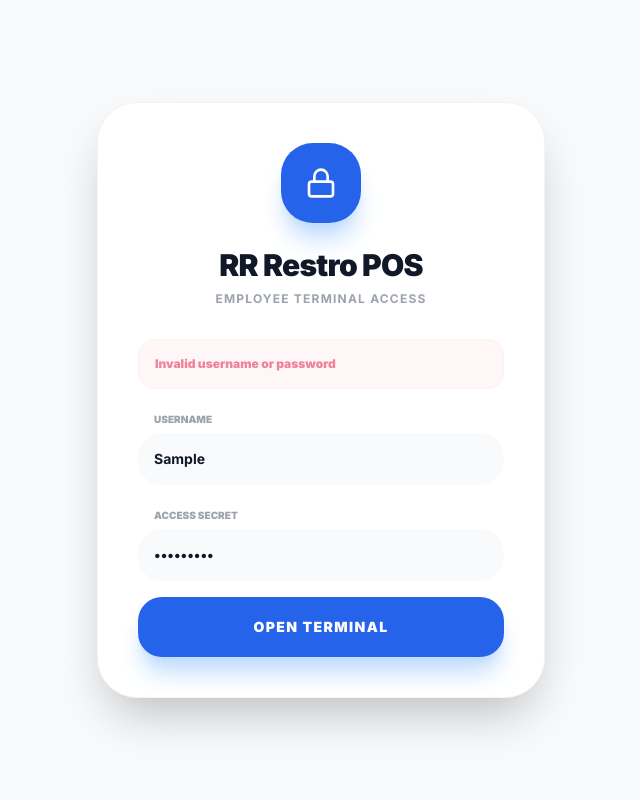
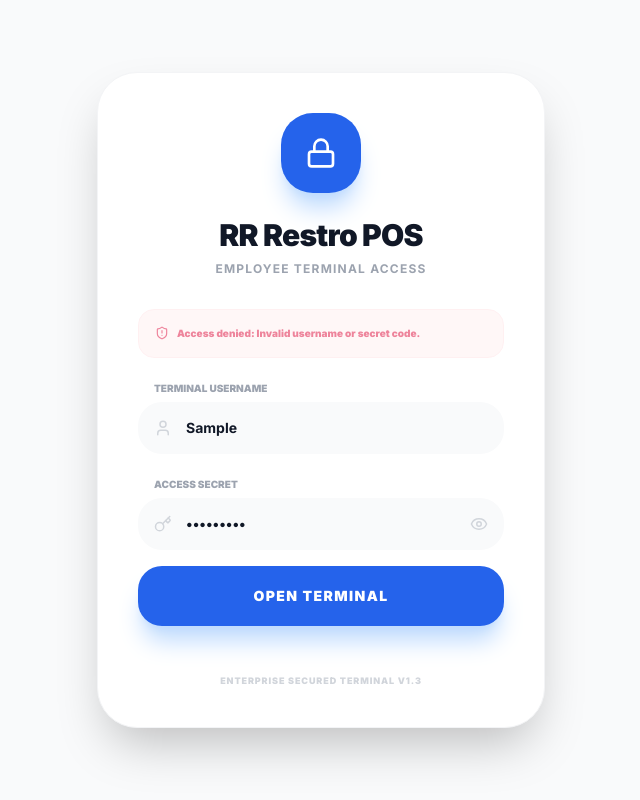
Before and after one commit to mhrabby8/petukerastana, a React (Vite) app: page / in a window 1280 px wide. Both pictures are taken after typing "Sample", "Sample123" into the empty fields and a click on the button "OPEN TERMINAL". Shown: the whole page, without its empty margins (319-959 px from the left). Built offline with nearby package versions, Linux system fonts and the light colour scheme.

Commit message:
Add files via upload

```diff
--- a/App.tsx
+++ b/App.tsx
@@ -218,23 +218,24 @@ const AIDashboardInsights = ({ stats, settings, branches }: any) => {
 const LoginView = ({ onLogin, staff }: any) => {
   const [username, setUsername] = useState('');
   const [password, setPassword] = useState('');
+  const [showPassword, setShowPassword] = useState(false);
   const [error, setError] = useState('');
 
   const handleSubmit = (e: React.FormEvent) => {
     e.preventDefault();
-    // 🔹 STAFF LOGIN FIX START
-    // Bug: Staff login failing due to strict case-sensitive and whitespace-sensitive comparison.
-    // Resolution: Implement robust trimming and case-insensitive check for usernames.
-    // Verification: Admin login (usually lowercase 'admin') remains functional while staff accounts are now reachable.
-    const user = staff.find((u: any) =>
-      u.username.trim().toLowerCase() === username.trim().toLowerCase() &&
-      u.password === password
-    );
-    // 🔹 STAFF LOGIN FIX END
+    const inputUserClean = username.trim().toLowerCase();
+    const inputPassClean = password.trim();
+
+    const user = staff.find((u: any) => {
+      const storedUserClean = u.username.trim().toLowerCase();
+      const storedPassClean = u.password.trim();
+      return storedUserClean === inputUserClean && storedPassClean === inputPassClean;
+    });
+
     if (user) {
       onLogin(user);
     } else {
-      setError('Invalid username or password');
+      setError('Access denied: Invalid username or secret code.');
     }
   };
 
@@ -250,33 +251,57 @@ const LoginView = ({ onLogin, staff }: any) => {
         </div>
 
         <form onSubmit={handleSubmit} className="space-y-4">
-          {error && <div className="p-4 bg-rose-50 border border-rose-100 text-rose-600 text-xs font-black rounded-2xl animate-pulse">{error}</div>}
+          {error && (
+            <div className="p-4 bg-rose-50 border border-rose-100 text-rose-600 text-[10px] font-black rounded-2xl animate-pulse flex items-center gap-2">
+              <ShieldAlert size={14}/> {error}
+            </div>
+          )}
+
           <div className="space-y-1">
-            <label className="text-[10px] font-black text-gray-400 uppercase ml-4">Username</label>
+            <label className="text-[10px] font-black text-gray-400 uppercase ml-4">Terminal Username</label>
+            <div className="relative flex items-center group">
               <input
                 type="text"
-              className="w-full p-4 bg-gray-50 border-none rounded-[1.5rem] font-bold text-sm focus:ring-4 focus:ring-blue-50 outline-none"
-              placeholder="e.g. admin"
+                className="w-full p-4 pl-12 bg-gray-50 border-none rounded-[1.5rem] font-bold text-sm focus:ring-4 focus:ring-blue-50 outline-none transition-all group-focus-within:bg-white"
+                placeholder="e.g. likhon"
                 value={username}
                 onChange={e => setUsername(e.target.value)}
                 required
               />
-          </div>
+              <User className="absolute left-4 text-gray-300 group-focus-within:text-blue-600 transition-colors" size={18} />
+            </div>
+          </div>
+
           <div className="space-y-1">
             <label className="text-[10px] font-black text-gray-400 uppercase ml-4">Access Secret</label>
+            <div className="relative flex items-center group">
               <input
-              type="password"
-              className="w-full p-4 bg-gray-50 border-none rounded-[1.5rem] font-bold text-sm focus:ring-4 focus:ring-blue-50 outline-none"
+                type={showPassword ? "text" : "password"}
+                className="w-full p-4 pl-12 bg-gray-50 border-none rounded-[1.5rem] font-bold text-sm focus:ring-4 focus:ring-blue-50 outline-none transition-all group-focus-within:bg-white"
                 placeholder="••••••••"
                 value={password}
                 onChange={e => setPassword(e.target.value)}
                 required
               />
-          </div>
+              <Key className="absolute left-4 text-gray-300 group-focus-within:text-blue-600 transition-colors" size={18} />
+              <button
+                type="button"
+                onClick={() => setShowPassword(!showPassword)}
+                className="absolute right-4 text-gray-300 hover:text-blue-600 transition-colors"
+              >
+                {showPassword ? <EyeOff size={18} /> : <Eye size={18} />}
+              </button>
+            </div>
+          </div>
+
           <button type="submit" className="w-full py-5 bg-blue-600 text-white font-black rounded-[1.5rem] shadow-xl shadow-blue-200 text-sm uppercase tracking-widest transition-all active:scale-95 hover:bg-blue-700">
             Open Terminal
           </button>
         </form>
+
+        <div className="pt-4 text-center">
+           <p className="text-[9px] font-black text-gray-300 uppercase tracking-widest">Enterprise Secured Terminal V1.3</p>
+        </div>
       </div>
     </div>
   );
@@ -1603,11 +1628,11 @@ const MenuSetupView = ({ settings, categories, setCategories, menuItems, setMenu
     });
 
     const data = {
-      name: formData.get('name') as string,
+      name: (formData.get('name') as string).trim(),
       price: parseFloat(formData.get('price') as string),
       category: formData.get('category') as string,
       image: imagePreview || modal.data?.image || `https://picsum.photos/400/300?random=${Date.now()}`,
-      description: formData.get('description') as string,
+      description: (formData.get('description') as string).trim(),
       addOns: selectedAddonIds,
       allowedBranchIds: finalBranchIds,
       branchPrices
@@ -1631,7 +1656,7 @@ const MenuSetupView = ({ settings, categories, setCategories, menuItems, setMenu
     });
 
     const data = {
-      name: formData.get('name') as string,
+      name: (formData.get('name') as string).trim(),
       price: parseFloat(formData.get('price') as string),
       branchPrices
     };
@@ -1643,7 +1668,7 @@ const MenuSetupView = ({ settings, categories, setCategories, menuItems, setMenu
   const saveCategory = (e: React.FormEvent) => {
     e.preventDefault();
     const formData = new FormData(e.target as HTMLFormElement);
-    const name = formData.get('name') as string;
+    const name = (formData.get('name') as string).trim();
     if (modal.data) setCategories(categories.map((c: any) => c.id === modal.data.id ? { ...c, name } : c));
     else setCategories([...categories, { id: `cat-${Date.now()}`, name }]);
     setModal(null);
@@ -1854,9 +1879,9 @@ const StaffManagementView = ({ staff, setStaff, branches, impersonateStaff, sett
     const selectedPermissions = Array.from(formData.getAll('permissions') as string[]);
 
     const data = {
-      name: formData.get('name') as string,
-      username: formData.get('username') as string,
-      password: formData.get('password') as string,
+      name: (formData.get('name') as string).trim(),
+      username: (formData.get('username') as string).trim().toLowerCase(),
+      password: (formData.get('password') as string).trim(),
       role: formData.get('role') as Role,
       assignedBranchIds: selectedBranchIds,
       salary: parseFloat(formData.get('salary') as string) || 0,
@@ -1932,7 +1957,7 @@ const StaffManagementView = ({ staff, setStaff, branches, impersonateStaff, sett
                    </div>
                    <div className="space-y-1">
                       <label className="text-[9px] font-black text-gray-400 uppercase ml-4">Access Secret</label>
-                      <input name="password" type="password" defaultValue={modal.data?.password} className="w-full p-3 rounded-xl bg-gray-50 border-none font-bold text-sm outline-none focus:ring-2 focus:ring-blue-100" required />
+                      <input name="password" type="text" defaultValue={modal.data?.password} className="w-full p-3 rounded-xl bg-gray-50 border-none font-bold text-sm outline-none focus:ring-2 focus:ring-blue-100" required />
                    </div>
                 </div>
                 <div className="grid grid-cols-2 gap-4">
@@ -2101,9 +2126,9 @@ const BranchManagementView = ({ branches, setBranches }: any) => {
     e.preventDefault();
     const formData = new FormData(e.target as HTMLFormElement);
     const data = {
-      name: formData.get('name') as string,
+      name: (formData.get('name') as string).trim(),
       type: formData.get('type') as any,
-      address: formData.get('address') as string,
+      address: (formData.get('address') as string).trim(),
       profitMargin: parseFloat(formData.get('profitMargin') as string) || 0
     };
     if (modal && modal.data) {
@@ -2218,7 +2243,7 @@ const SettingsView = ({
     const formData = new FormData(e.target as HTMLFormElement);
     const newPromo = {
       id: promoModal.data?.id || `p-${Date.now()}`,
-      code: formData.get('code') as string,
+      code: (formData.get('code') as string).trim().toUpperCase(),
       type: formData.get('type') as any,
       value: parseFloat(formData.get('value') as string),
       minOrderAmount: parseFloat(formData.get('minOrderAmount') as string) || 0
@@ -2367,9 +2392,12 @@ export default function App() {
   const [orders, setOrders] = usePersistentState('orders-list', []);
   const [withdrawalRequests, setWithdrawalRequests] = usePersistentState('withdrawal-requests', []);
   const [accountingEntries, setAccountingEntries] = usePersistentState('accounting-records', []);
+
   const [staff, setStaff] = usePersistentState('staff-list', [
-    { id: 'admin-1', name: 'Super Admin', role: Role.SUPER_ADMIN, assignedBranchIds: MOCK_BRANCHES.map(b => b.id), username: 'admin', password: 'password', permissions: NAV_ITEMS.map(n => n.id), salary: 50000, advanceLimit: 10000, walletBalance: 0 }
+    { id: 'admin-1', name: 'Super Admin', role: Role.SUPER_ADMIN, assignedBranchIds: MOCK_BRANCHES.map(b => b.id), username: 'admin', password: 'password', permissions: NAV_ITEMS.map(n => n.id), salary: 50000, advanceLimit: 10000, walletBalance: 0 },
+    { id: 'likhon-1', name: 'Likhon Manager', role: Role.BRANCH_MANAGER, assignedBranchIds: MOCK_BRANCHES.map(b => b.id), username: 'likhon', password: 'password', permissions: NAV_ITEMS.map(n => n.id), salary: 25000, advanceLimit: 5000, walletBalance: 0 }
   ]);
+
   const [categories, setCategories] = usePersistentState('app-categories', INITIAL_CATEGORIES);
   const [menuItems, setMenuItems] = usePersistentState('menu-items', MOCK_MENU_ITEMS);
   const [addons, setAddons] = usePersistentState('app-addons', MOCK_ADDONS);
@@ -2458,7 +2486,7 @@ export default function App() {
       case 'inventory': return <InventoryView settings={settings} stockItems={stockItems} setStockItems={setStockItems} />;
       case 'menu': return <MenuSetupView settings={settings} categories={categories} setCategories={setCategories} menuItems={menuItems} setMenuItems={setMenuItems} addons={addons} setAddons={setAddons} branches={branches} />;
       case 'customers': return <CustomersView orders={orders} settings={settings} customerPointsMap={customerPointsMap} />;
-      case 'staff': return <StaffManagementView staff={staff} setStaff={setStaff} branches={branches} impersonateStaff={impersonateStaff} settings={settings} withdrawalRequests={withdrawalRequests} setWithdrawalRequests={setWithdrawalRequests} accountingEntries={accountingEntries} setAccountingEntries={setAccountingEntries} addNotification={addNotification} orders={orders} />;
+      case 'staff': return <StaffManagementView staff={staff} setStaff={setStaff} branches={branches} impersonateStaff={impersonateStaff} settings={settings} />;
       case 'accounting': return <AccountingView settings={settings} entries={accountingEntries} setEntries={setAccountingEntries} withdrawalRequests={withdrawalRequests} setWithdrawalRequests={setWithdrawalRequests} staff={staff} />;
       case 'reports': return (
         <div className="p-4 lg:p-8 space-y-8 h-full overflow-y-auto pb-32 no-scrollbar bg-gray-50/20">
```
Lines whose indentation alone changed are shown as unchanged.
